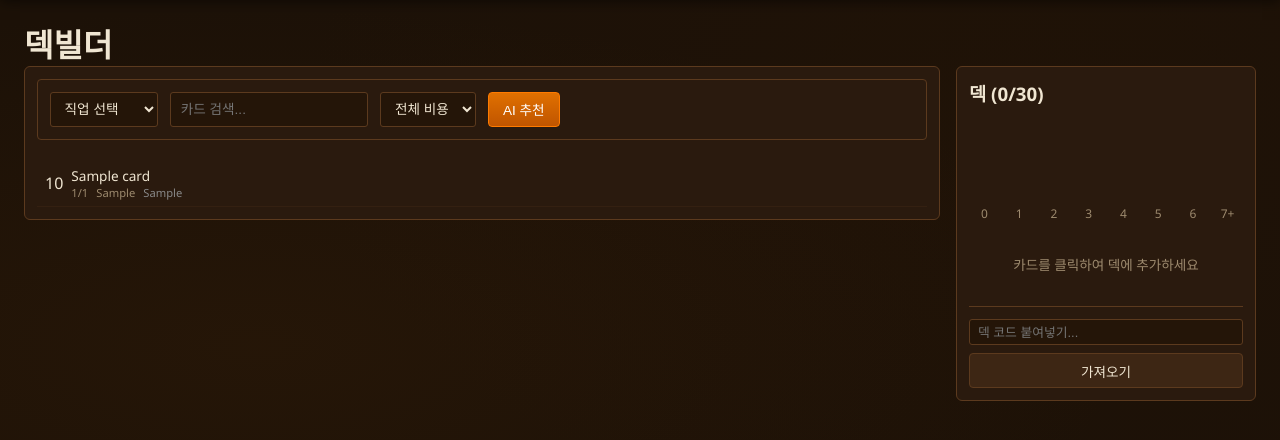
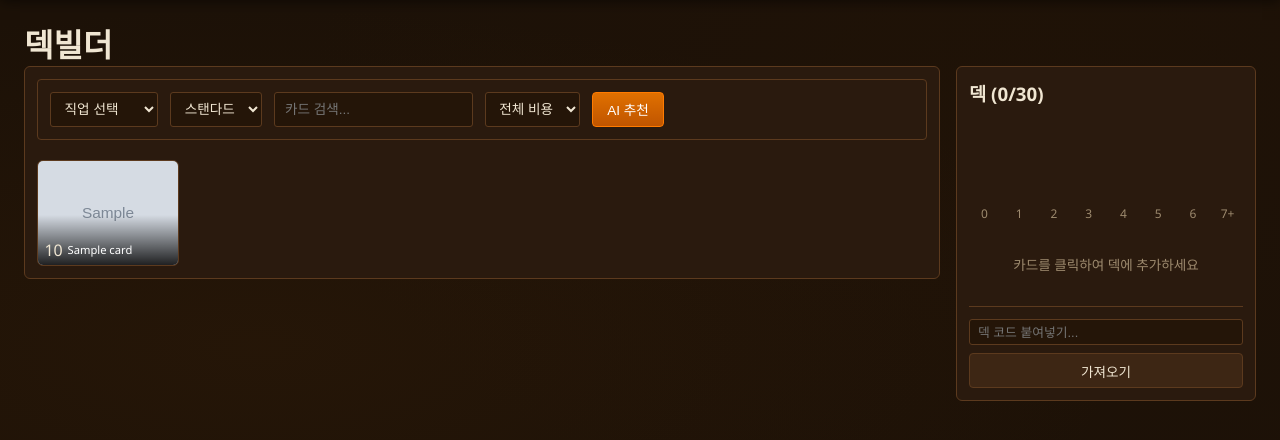
Before and after one commit to JSLEEKR/hearthstone-lab, a FastAPI app: page /builder in a window 1280 px wide. Shown: the part 54-494 px from the top of the page. Run offline with FastAPI, Linux system fonts and the light colour scheme; tables that the repository leaves empty hold one stand-in row (values such as "Sample post"); grey boxes marked "Sample" are stand-in pictures; some libraries are stand-ins or nearby versions.

Commit message:
feat: HSReplay-style tier list + image-based deck builder
Tier list:
- HSReplay-style deck cards with class icon, name, winrate, games, pickrate
- Color-coded winrate (green/gold/red)
- Class-colored left border and icon per deck
- Tier badges (S/A/B/C/D) with gradient backgrounds
- Enriched data: games played, playrate from HSReplayStats

Deck builder:
- Card image grid view (like card DB)
- Hover shows + button overlay for adding cards
- Standard/Wild format filter dropdown
- Image-based card tiles with name overlay

Co-Authored-By: Claude Opus 4.6 (1M context) <noreply@anthropic.com>

```diff
--- a/src/web/static/css/style.css
+++ b/src/web/static/css/style.css
@@ -263,26 +289,36 @@ body {
     background: var(--bg-secondary); border: 1px solid var(--border-wood);
     border-radius: 6px; padding: 0.75rem;
 }
-.builder-card-list {
-    max-height: calc(100vh - 220px); overflow-y: auto;
+/* Builder Card Grid (image tiles) */
+.builder-card-grid {
+    display: grid; grid-template-columns: repeat(auto-fill, minmax(130px, 1fr));
+    gap: 0.5rem; max-height: calc(100vh - 200px); overflow-y: auto;
     scrollbar-width: thin; scrollbar-color: var(--border-wood) transparent;
 }
-.builder-card-row {
-    display: flex; align-items: center; gap: 0.5rem;
-    padding: 0.4rem 0.5rem; border-bottom: 1px solid rgba(92,58,30,0.2);
-    cursor: pointer; transition: background 0.15s;
+.builder-card-tile {
+    position: relative; border-radius: 6px; overflow: hidden;
+    cursor: pointer; transition: transform 0.15s, box-shadow 0.15s;
+    border: 1px solid var(--border-wood); background: var(--bg-card);
 }
-.builder-card-row:hover { background: var(--bg-card); }
-.builder-card-info { flex: 1; min-width: 0; }
-.builder-card-info .card-name { font-size: 0.85rem; display: block; }
-.builder-card-meta {
-    font-size: 0.7rem; color: var(--text-secondary); display: flex; gap: 0.5rem;
+.builder-card-tile:hover {
+    transform: translateY(-2px); box-shadow: 0 4px 12px rgba(139,105,20,0.3);
+    border-color: var(--border-gold);
 }
-.builder-add-btn {
-    color: var(--gold-dim); font-size: 1.1rem; font-weight: bold;
-    width: 24px; text-align: center; opacity: 0; transition: opacity 0.15s;
+.builder-card-tile img { width: 100%; display: block; }
+.builder-tile-overlay {
+    position: absolute; bottom: 0; left: 0; right: 0;
+    background: linear-gradient(transparent, rgba(0,0,0,0.85));
+    padding: 1.5rem 0.4rem 0.3rem; display: flex; align-items: center; gap: 0.3rem;
 }
-.builder-card-row:hover .builder-add-btn { opacity: 1; }
+.builder-tile-name { font-size: 0.7rem; color: white; overflow: hidden; text-overflow: ellipsis; white-space: nowrap; }
+.builder-tile-add {
+    position: absolute; top: 50%; left: 50%; transform: translate(-50%, -50%);
+    width: 36px; height: 36px; border-radius: 50%;
+    background: rgba(255,123,0,0.9); color: white; font-size: 1.5rem;
+    display: flex; align-items: center; justify-content: center;
+    opacity: 0; transition: opacity 0.15s; pointer-events: none;
+}
+.builder-card-tile:hover .builder-tile-add { opacity: 1; }
 
 .deck-list-panel {
     background: var(--bg-secondary); border: 1px solid var(--border-wood);
--- a/src/web/templates/base.html
+++ b/src/web/templates/base.html
@@ -4,7 +4,7 @@
     <meta charset="UTF-8">
     <meta name="viewport" content="width=device-width, initial-scale=1.0">
     <title>{% block title %}Hearthstone Deck Maker{% endblock %}</title>
-    <link rel="stylesheet" href="/static/css/style.css?v=4">
+    <link rel="stylesheet" href="/static/css/style.css?v=5">
     <script src="https://unpkg.com/htmx.org@1.9.10"></script>
     <script defer src="https://unpkg.com/alpinejs@3.x.x/dist/cdn.min.js"></script>
     <script src="https://cdn.jsdelivr.net/npm/chart.js@4"></script>
--- a/src/web/templates/builder.html
+++ b/src/web/templates/builder.html
@@ -20,6 +20,10 @@
                 <option value="DEMONHUNTER">악마사냥꾼</option>
                 <option value="DEATHKNIGHT">죽음의 기사</option>
             </select>
+            <select x-model="formatFilter" @change="searchCards()">
+                <option value="">전체</option>
+                <option value="standard">스탠다드</option>
+            </select>
             <input type="text" placeholder="카드 검색..." x-model="searchQuery"
                    @input.debounce.300ms="searchCards()">
             <select x-model="costFilter" @change="searchCards()">
@@ -32,22 +36,19 @@
             <button class="btn btn-primary" @click="aiRecommend()">AI 추천</button>
         </div>
 
-        <div class="builder-card-list">
+        <div class="builder-card-grid">
             <template x-for="card in cards" :key="card.card_id">
-                <div class="builder-card-row" @click="addCard(card)">
-                    <span class="card-cost" x-text="card.mana_cost"></span>
-                    <div class="builder-card-info">
-                        <span class="card-name" x-text="card.name_ko || card.name"></span>
-                        <span class="builder-card-meta">
-                            <span x-text="card.attack !== null ? card.attack + '/' + card.health : ''"></span>
-                            <span x-text="card.card_type === 'MINION' ? '하수인' : card.card_type === 'SPELL' ? '주문' : card.card_type === 'WEAPON' ? '무기' : card.card_type"></span>
-                            <span class="builder-rarity" :style="'color:' + rarityColor(card.rarity)" x-text="card.rarity"></span>
-                        </span>
+                <div class="builder-card-tile" @click="addCard(card)">
+                    <img :src="card.image_url" :alt="card.name_ko || card.name" loading="lazy"
+                         onerror="this.style.display='none'">
+                    <div class="builder-tile-overlay">
+                        <span class="card-cost" x-text="card.mana_cost"></span>
+                        <span class="builder-tile-name" x-text="card.name_ko || card.name"></span>
                     </div>
-                    <span class="builder-add-btn">+</span>
+                    <div class="builder-tile-add">+</div>
                 </div>
             </template>
-            <div x-show="cards.length === 0" style="padding:1rem;color:var(--text-secondary);text-align:center;">
+            <div x-show="cards.length === 0" style="grid-column:1/-1;padding:2rem;color:var(--text-secondary);text-align:center;">
                 <span x-show="!heroClass">직업을 선택하세요</span>
                 <span x-show="heroClass">카드를 찾을 수 없습니다</span>
             </div>
@@ -92,8 +93,7 @@
 
         <!-- Import -->
         <div style="margin-top:1rem;border-top:1px solid var(--border-wood);padding-top:0.75rem;">
-            <input type="text" placeholder="덱 코드 붙여넣기..." x-model="importCode"
-                   class="sidebar-input">
+            <input type="text" placeholder="덱 코드 붙여넣기..." x-model="importCode" class="sidebar-input">
             <button class="btn btn-secondary" style="width:100%;margin-top:0.5rem;" @click="importDeck()">가져오기</button>
         </div>
     </div>
@@ -102,7 +102,7 @@
 <script>
 function deckBuilder() {
     return {
-        heroClass: '', searchQuery: '', costFilter: '',
+        heroClass: '', searchQuery: '', costFilter: '', formatFilter: 'standard',
         cards: [], deckCards: [],
         deckId: null, importCode: '',
         page: 1, totalPages: 0, totalResults: 0,
@@ -114,26 +114,20 @@ function deckBuilder() {
             return curve;
         },
 
-        rarityColor(r) {
-            return {FREE:'#9d9d9d',COMMON:'#9d9d9d',RARE:'#0070dd',EPIC:'#a335ee',LEGENDARY:'#ff8000'}[r]||'#888';
-        },
-
-        async searchCards() {
-            this.page = 1;
-            await this.fetchCards();
-        },
+        async searchCards() { this.page = 1; await this.fetchCards(); },
         async fetchCards() {
             let params = new URLSearchParams();
             if (this.searchQuery) params.set('q', this.searchQuery);
             if (this.heroClass) params.set('hero_class', this.heroClass);
             if (this.costFilter) params.set('cost', this.costFilter);
+            if (this.formatFilter) params.set('format_filter', this.formatFilter);
             params.set('page', this.page);
-            params.set('per_page', 30);
+            params.set('per_page', 24);
             let res = await fetch('/api/cards?' + params);
             let data = await res.json();
             this.cards = data.cards || [];
             this.totalResults = data.total || 0;
-            this.totalPages = Math.ceil(this.totalResults / (data.per_page || 30));
+            this.totalPages = Math.ceil(this.totalResults / (data.per_page || 24));
         },
         prevPage() { if (this.page > 1) { this.page--; this.fetchCards(); } },
         nextPage() { if (this.page < this.totalPages) { this.page++; this.fetchCards(); } },
@@ -147,7 +141,7 @@ function deckBuilder() {
         async addCard(card) {
             if (this.totalCards >= 30) return;
             await this.createDeckIfNeeded();
-            let res = await fetch(`/api/deck/add-card?deck_id=${this.deckId}&card_id=${card.card_id}`, {method:'POST'});
+            let res = await fetch('/api/deck/add-card?deck_id=' + this.deckId + '&card_id=' + card.card_id, {method:'POST'});
             let data = await res.json();
             if (data.success) {
                 let existing = this.deckCards.find(c => c.card_id === card.card_id);
@@ -157,7 +151,7 @@ function deckBuilder() {
             }
         },
         async removeCard(card) {
-            let res = await fetch(`/api/deck/remove-card?deck_id=${this.deckId}&card_id=${card.card_id}`, {method:'POST'});
+            let res = await fetch('/api/deck/remove-card?deck_id=' + this.deckId + '&card_id=' + card.card_id, {method:'POST'});
             let data = await res.json();
             if (data.success) {
                 if (card.count > 1) card.count--;
@@ -166,13 +160,14 @@ function deckBuilder() {
         },
         async aiRecommend() {
             if (!this.heroClass) { alert('직업을 먼저 선택하세요.'); return; }
-            let res = await fetch(`/api/deck/ai-recommend?hero_class=${this.heroClass}`, {method:'POST'});
+            let f = this.formatFilter || 'standard';
+            let res = await fetch('/api/deck/ai-recommend?hero_class=' + this.heroClass + '&format=' + f, {method:'POST'});
             let data = await res.json();
             this.deckCards = (data.cards || []).sort((a, b) => a.mana_cost - b.mana_cost);
         },
         async importDeck() {
             if (!this.importCode) return;
-            let res = await fetch(`/api/deck/import?deckstring=${encodeURIComponent(this.importCode)}`, {method:'POST'});
+            let res = await fetch('/api/deck/import?deckstring=' + encodeURIComponent(this.importCode), {method:'POST'});
             let data = await res.json();
             if (data.success) { window.location.href = '/deck/' + data.deck_id; }
             else { alert(data.error || '가져오기 실패'); }
```
Also changed, not shown: other parts of src/web/static/css/style.css (+38 -12 lines), src/web/routes/pages.py (+17 -0 lines), src/web/templates/tierlist.html (+60 -10 lines).
